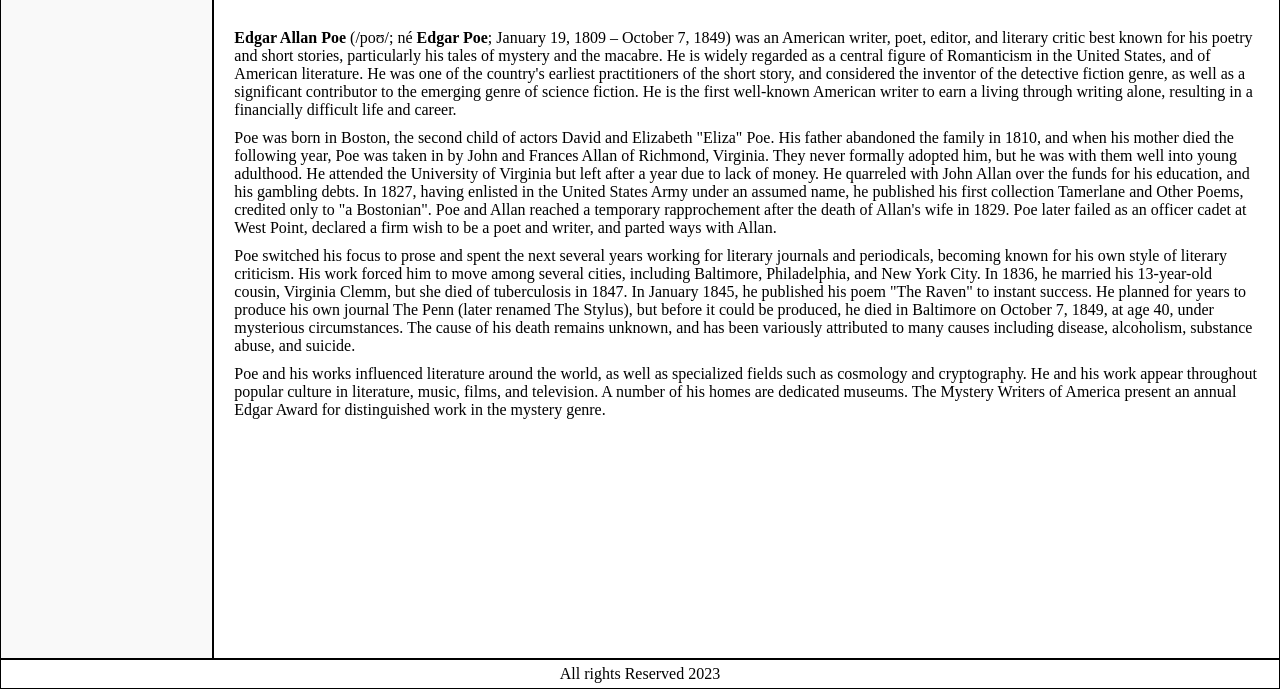
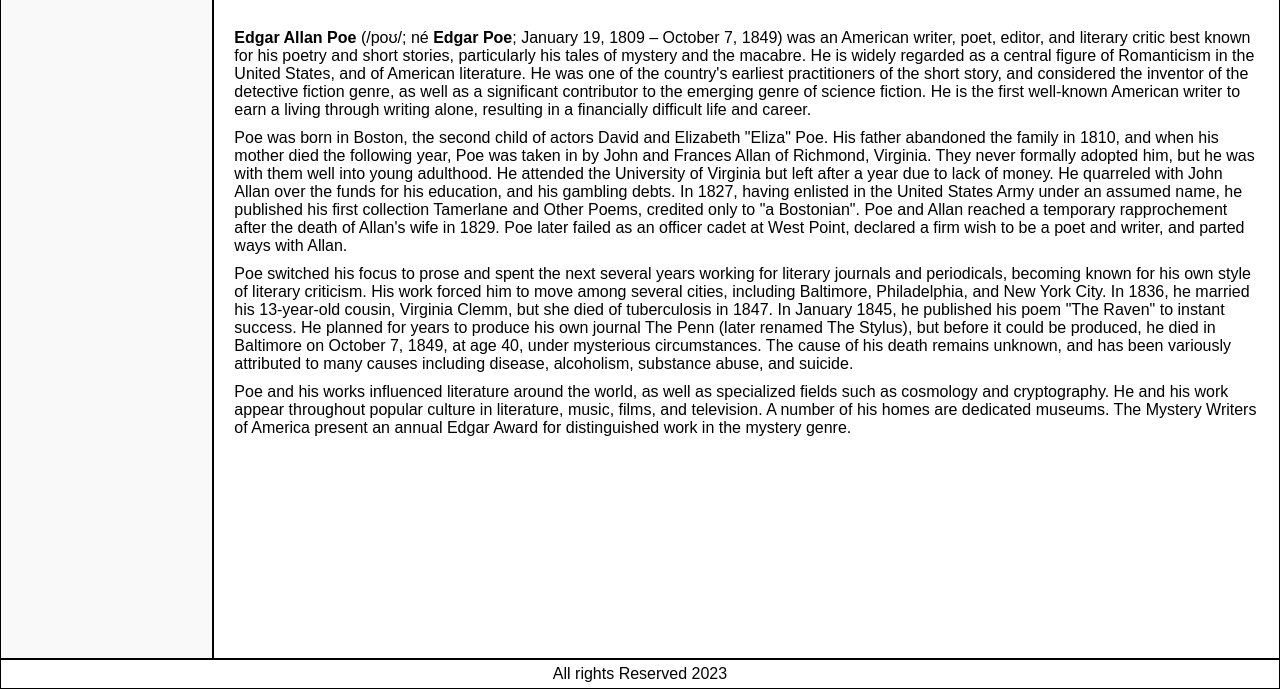
Before and after one commit to Manipull/ergasia, a website: page www/index.html in a window 1280 px wide. Shown: the part 111-800 px from the top of the page. Drawn offline with Linux system fonts and the light colour scheme.

Commit message:
Update template.css

```diff
--- a/www/css/template.css
+++ b/www/css/template.css
@@ -1,7 +1,7 @@
 *{
     margin: 0;
     padding: 0;
-    font: sans-serif;
+    font-family: Arial, Helvetica, sans-serif;
 }
 @media (min-width: 1200px) {
     .sideDiv {
```
